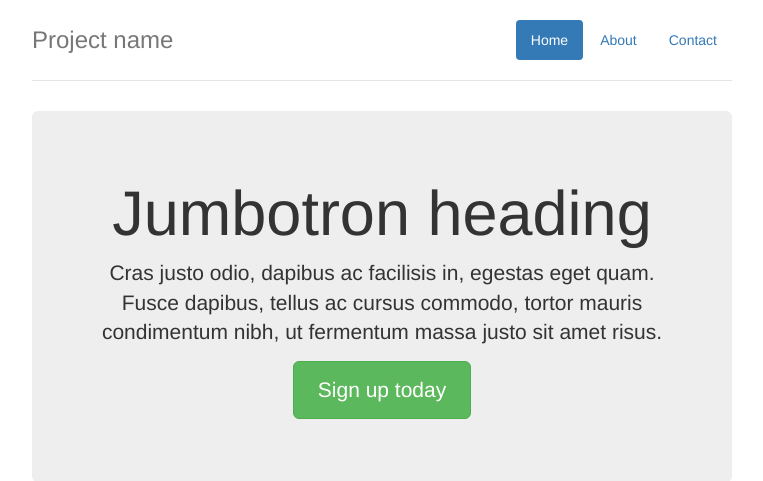
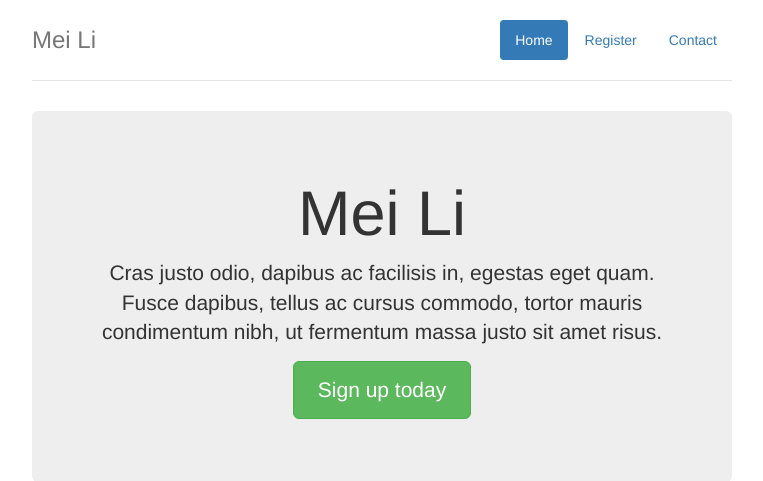
Before and after one commit to pkafei/Salon, a Django app: page / in a window 1280 px wide. Shown: the top 481 px of the page, without its empty margins (258-1021 px from the left). Run offline with Django 3.2, Linux system fonts and the light colour scheme; some libraries are stand-ins or nearby versions.

Commit message:
Added index template

```diff
--- a/salon_app/salon_app/templates/index.html
+++ b/salon_app/salon_app/templates/index.html
@@ -1,5 +1,7 @@
-<!DOCTYPE html>
+{% load staticfiles %}
+
 <html>
+
   <head>
     <meta charset="UTF-8">
     <title>title</title>
@@ -7,7 +9,9 @@
     <link href="https://maxcdn.bootstrapcdn.com/bootstrap/3.3.6/css/bootstrap.min.css" rel="stylesheet">
 
     <!-- Custom styles for this template -->
-    <link rel="stylesheet" type="text/css" href="{{ STATIC_URL }}css/jumbotron-narrow.css" />
+    <link rel="stylesheet" href="{% static 'css/jumbotron-narrow.css' %}" />
+    <link rel="stylesheet" href="{% static 'css/styles.css' %}" />
+
   </head>
   <body>
   	<div class="container">
@@ -15,15 +19,15 @@
         <nav>
           <ul class="nav nav-pills pull-right">
             <li role="presentation" class="active"><a href="#">Home</a></li>
-            <li role="presentation"><a href="#">About</a></li>
+            <li role="presentation"><a href="#">Register</a></li>
             <li role="presentation"><a href="#">Contact</a></li>
           </ul>
         </nav>
-        <h3 class="text-muted">Project name</h3>
+        <h3 class="text-muted">Mei Li</h3>
       </div>
 
       <div class="jumbotron">
-        <h1>Jumbotron heading</h1>
+        <h1>Mei Li</h1>
         <p class="lead">Cras justo odio, dapibus ac facilisis in, egestas eget quam. Fusce dapibus, tellus ac cursus commodo, tortor mauris condimentum nibh, ut fermentum massa justo sit amet risus.</p>
         <p><a class="btn btn-lg btn-success" href="#" role="button">Sign up today</a></p>
       </div>
```
